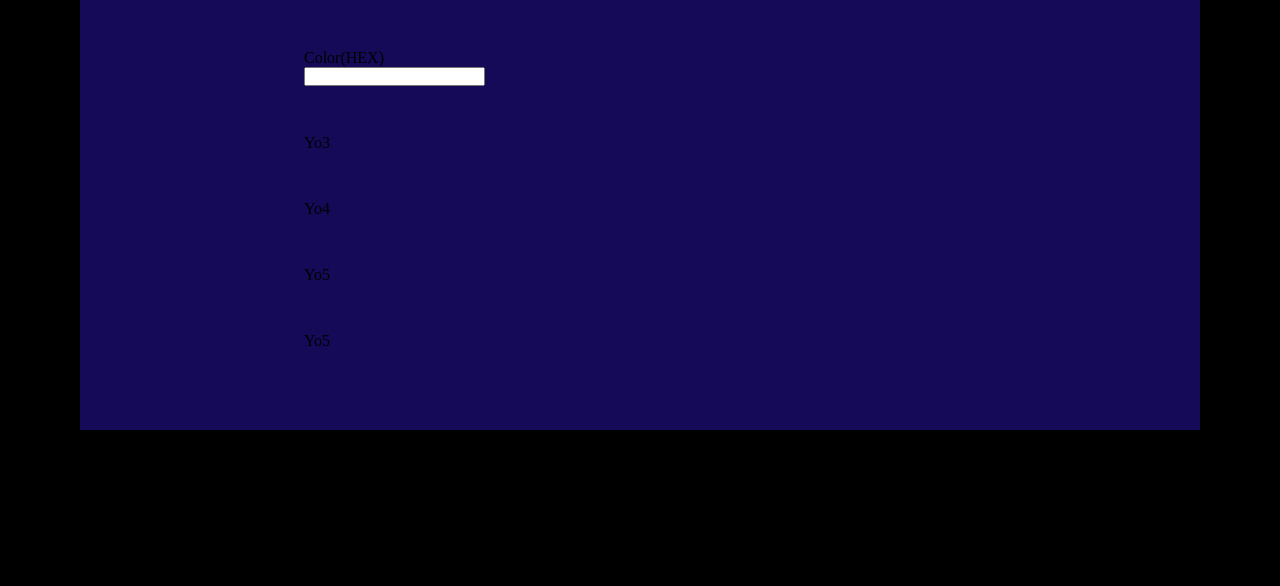
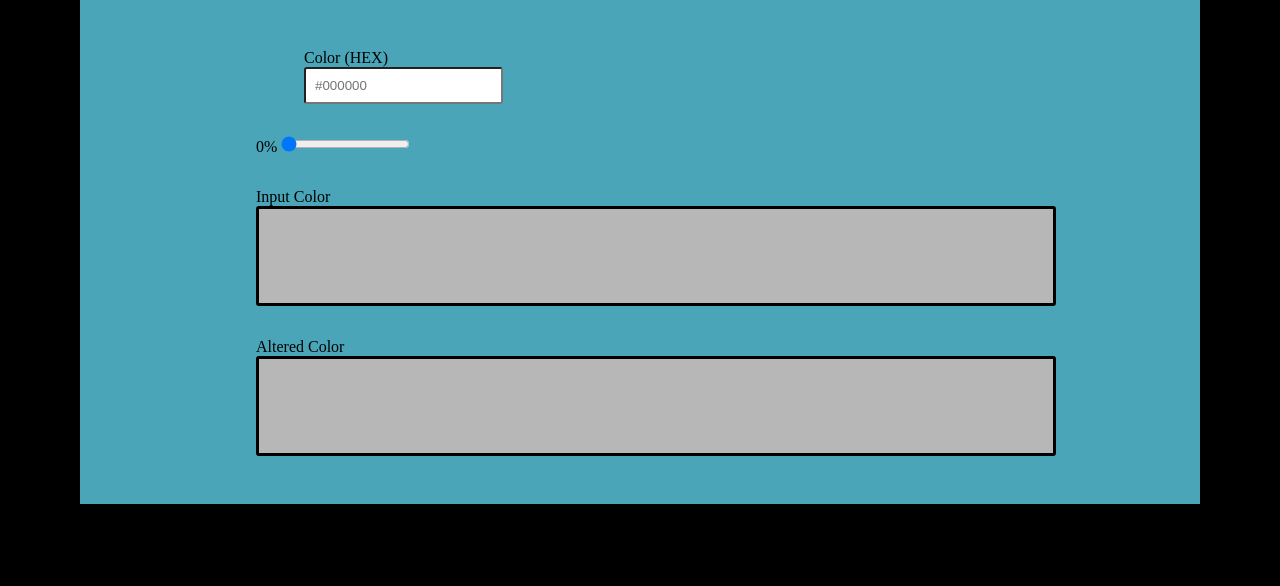
Before and after one commit to tchavkin/color-tool, a plain HTML site: page index.html in a window 1280 px wide. Shown: the part 214-800 px from the top of the page. Drawn offline with Linux system fonts and the light colour scheme.

Commit message:
color-changer refined

```diff
--- a/index.html
+++ b/index.html
@@ -7,13 +7,28 @@
     <title>Color Tool</title>
 </head>
 <body>
-    <div class="main-container">
+    <div class="container">
         <h1>Lighten/Darken Tool</h1>
-        <div class="hex">
-            <label for="hex-input">Color(HEX)</label><br>
-            <input class="hex-input" type="text" name="hex-input">
+        <div class="hexComponent">
+            <label for="hex">Color (HEX)</label><br>
+            <input name="hex" id="hexInput" type="text" placeholder="#000000">
         </div>
-        <div class="toggle">
+        <div class="sliderComponent">
+            <label for="slider" id="sliderText">0%</label>
+            <input name="slider" id="slider" class="slider" type="range" min="0" max="100" value="0">
+        </div>
+        <div class="inputColorComponent">
+            <p>Input Color</p>
+            <div id="inputColor" class="box"></div>
+        </div>
+        <div class="alteredColorComponent">
+            <p>Altered Color</p>
+            <div id="alteredColor" class="box"></div>
+        </div>
+
+
+
+    <!--        <div class="toggle">
             <p>Yo3</p>
         </div>
         <div class="percent-bar">
@@ -25,6 +40,7 @@
         <div class="new-color-box">
             <p>Yo5</p>
         </div>
+    -->
 
     </div>
 
--- a/script.js
+++ b/script.js
@@ -1 +1,8 @@
-//https://www.youtube.com/watch?v=Ndo2la9hylw
+const isValidHex = (hex) => {
+    if(!hex) return false;
+
+    const strippedHex = hex.replace ('#', '');
+    return strippedHex.length === 3 || strippedHex.length === 6;
+}
+
+//Lesson 5
--- a/style.css
+++ b/style.css
@@ -3,44 +3,47 @@
     padding: 0;
     box-sizing: border-box;
 }
-
 body {
     background-color: black;
 }
+input[type="text"] {
+    padding: 9px;
+    border-radius: 3px;
+}
+
+.box {
+    height: 100px;
+    width: 100vh;
+    background-color: rgb(183, 183, 183);
+    border: solid 3px black;
+    border-radius: 3px;
+}
+
 h1 {
     font-size: 6vh;
-    color: aqua;
+    color: rgb(31, 72, 80);
     text-align: center;
     margin-top: 1vh;
     padding-top: 8vh;
     padding-bottom: 8vh;
 }
-.main-container {
-    background-color: rgb(20, 10, 87);
+.container {
+    background-color: rgb(73, 165, 183);
     margin: 10vh;
 }
-
-.hex {
+.hexComponent {
     padding-left: 28vh;
 }
-
-.toggle {
-    padding-top: 6vh;
-    padding-left: 28vh;
+.sliderComponent {
+    padding-top: 4vh;
+    padding-left: 22vh;
 }
-
-.percent-bar {
-    padding-top: 6vh;
-    padding-left: 28vh;
+.inputColorComponent {
+    padding-top: 4vh;
+    padding-left: 22vh;
 }
-
-.original-color-box {
-    padding-top: 6vh;
-    padding-left: 28vh;
+.alteredColorComponent {
+    padding-top: 4vh;
+    padding-left: 22vh;
+    padding-bottom: 6vh;
 }
-
-.new-color-box {
-    padding-top: 6vh;
-    padding-left: 28vh;
-    padding-bottom: 10vh;
-}
```
